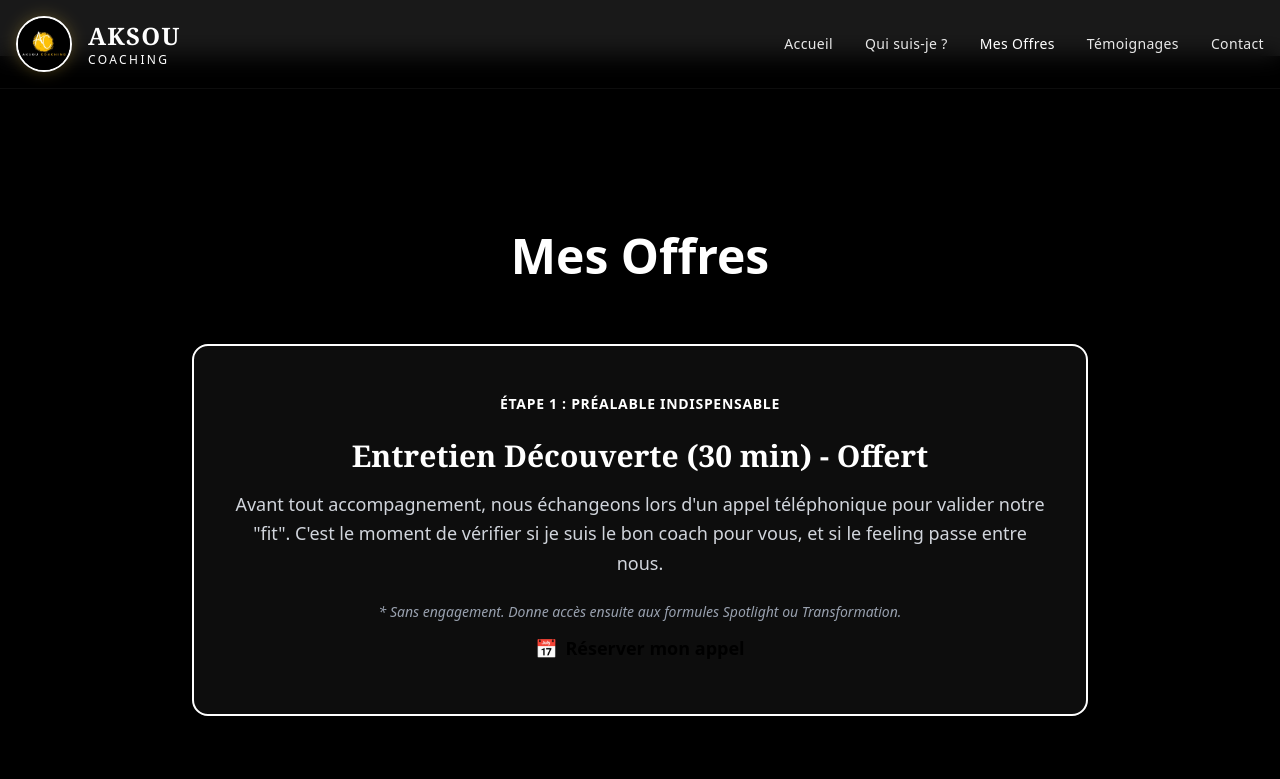
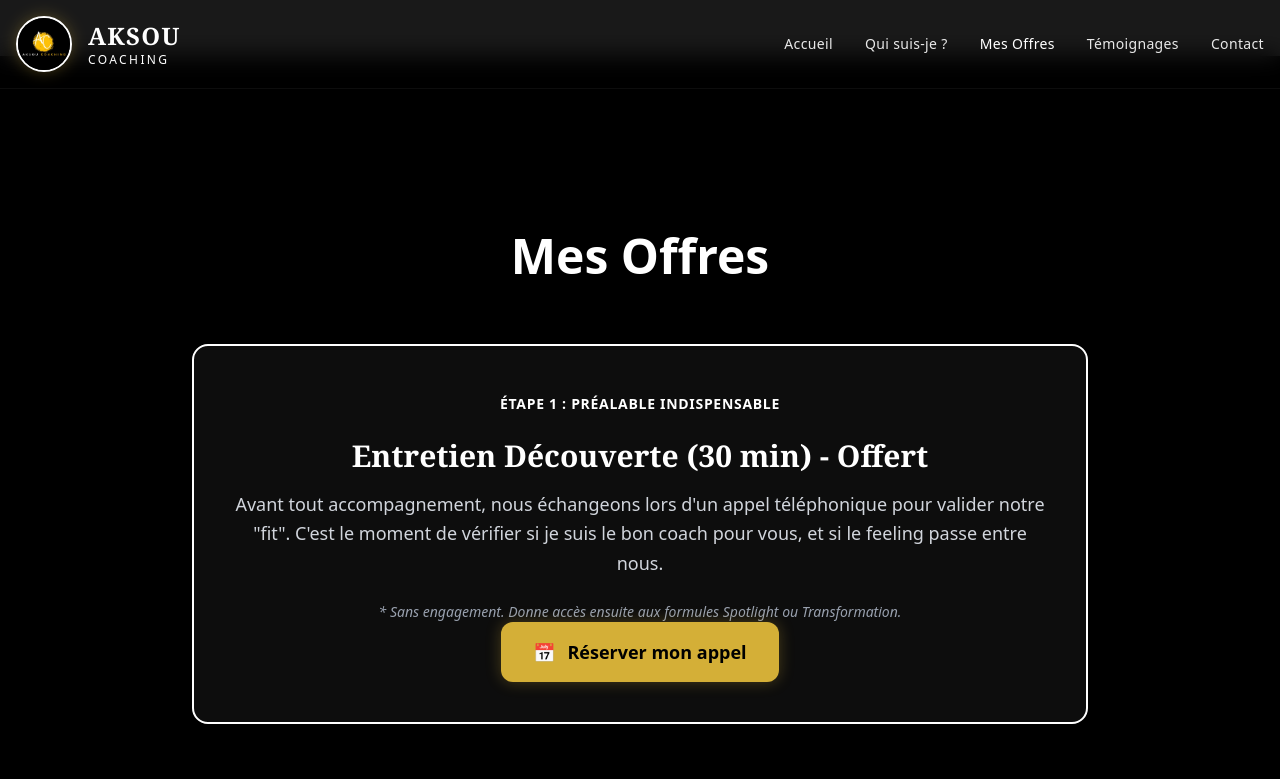
Before and after one commit to ChawkiSLIMANI/site-btp, a Next.js app: page /services in a window 1280 px wide. Shown: the top 779 px of the page. Built offline with nearby package versions, Linux system fonts and the light colour scheme; a web font is replaced by a local one.

Commit message:
style(services): improve CTA visibility to match contact page

```diff
--- a/src/components/home/Services.tsx
+++ b/src/components/home/Services.tsx
@@ -45,7 +45,7 @@ export function Services() {
                             href="https://calendly.com/aksoucoaching"
                             target="_blank"
                             rel="noopener noreferrer"
-                            className="inline-flex items-center gap-2 rounded-full bg-brand px-8 py-3 text-lg font-bold text-black transition-transform hover:scale-105 hover:bg-brand-light"
+                            className="inline-flex items-center gap-3 rounded-xl bg-[#D4AF37] px-8 py-4 text-lg font-bold text-black transition-all hover:bg-[#FCD34D] hover:scale-105 shadow-[0_0_15px_rgba(212,175,55,0.3)]"
                         >
                             <span>📅</span>
                             <span>Réserver mon appel</span>
```
